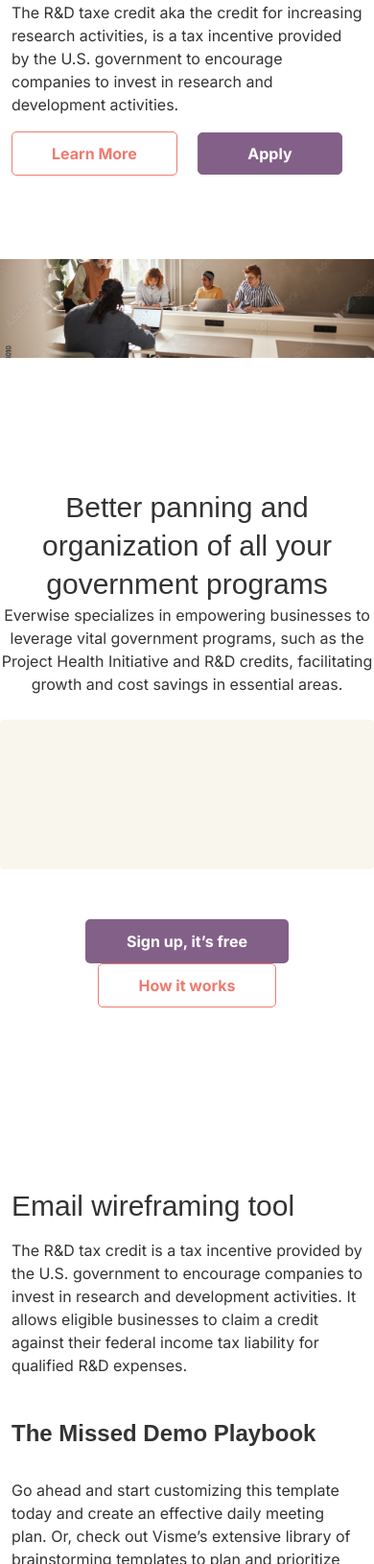
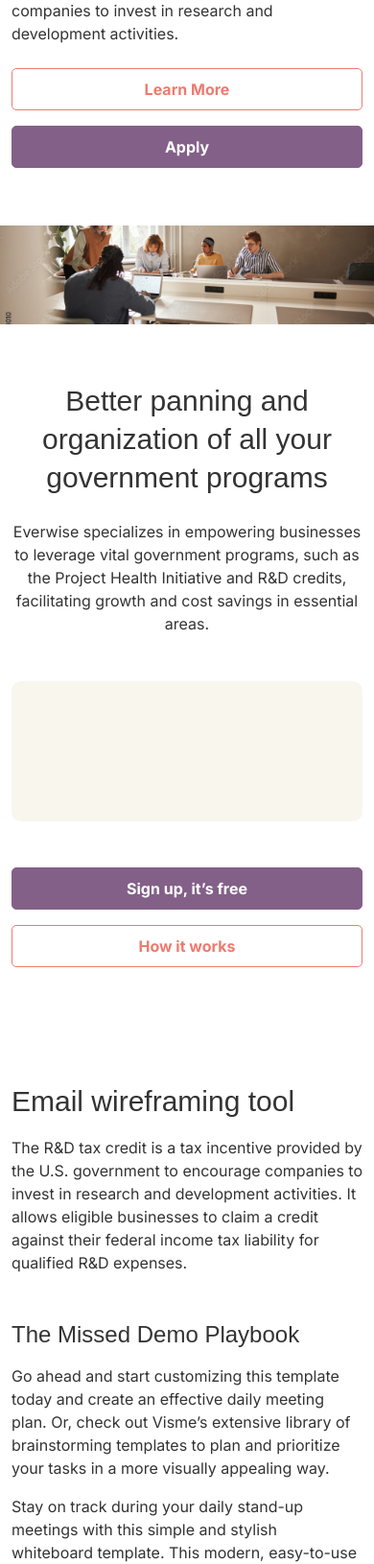
Before and after one commit to RIRashed33/everwise, a plain HTML site: page index-2.html in a window 390 px wide. Shown: the part 370-2000 px from the top of the page at 96% size. Drawn offline with Linux system fonts and the light colour scheme; a web font is replaced by a local one.

Commit message:
almost finished

```diff
--- a/css/custom.css
+++ b/css/custom.css
@@ -90,9 +90,10 @@ a.purple-btn, .salmon-btn {
     color: var(--white);
     font-weight: 700;
     line-height: 1.25;
+    min-width: 210px;
     background-color: var(--dusty-purple);
     border-radius: 5px;
-    padding: 11px 51px;
+    padding: 11px 44px;
     border: 1px solid var(--dusty-purple);
     text-align: center;
 }
@@ -101,50 +102,11 @@ a.purple-btn:hover {
     color: var(--dusty-purple);
 }
 .salmon-btn {
-    padding: 11px 44px;
     border: 1px solid var(--salmon);
     color: var(--salmon);
     background-color: transparent;
 }
 a.salmon-btn:hover {
-    color: var(--white);
-    background-color: var(--salmon);
-}
-
-
-
-
-
-
-
-
-
-
-
-.signUp-btn {
-    color: var(--white);
-    background-color: var(--dusty-purple);
-    text-align: center;
-    font-family: var(--body-font);
-    font-size: 16px;
-    font-weight: 700;
-    padding: 11px 43px;
-    border-radius: 5px;
-}
-.signUp-btn:hover {
-    background-color: var(--dark-blue);
-}
-.learnMore-btn {
-    color: var(--salmon);
-    background-color: var(--white);
-    font-family: var(--body-font);
-    font-size: 16px;
-    font-weight: 700;
-    border: 1px solid var(--salmon);
-    padding: 10px 41px;
-    border-radius: 5px;
-}
-.learnMore-btn:hover {
     color: var(--white);
     background-color: var(--salmon);
 }
@@ -189,6 +151,9 @@ a.login-btn {
 }
 a.login-btn:hover {
     color: var(--salmon);
+}
+.login-and-apply > a.purple-btn {
+    min-width: 150px;
 }
 
 /* Footer area */
@@ -254,7 +219,6 @@ nav.single-footer-nav ul li a:hover{
     background-color: var(--dark-blue);
     padding: 100px 0 120px;
     background-repeat: no-repeat;
-    background-size: contain;
     background-position: center right;
 }
 .benefits-content h2 {
@@ -300,7 +264,7 @@ nav.single-footer-nav ul li a:hover{
     padding: 100px 0;
     text-align: center;
 }
-.three-column-content {
+.three-column-content, .programs-content, .two-column-content {
     max-width: 900px;
     margin: 0 auto 60px;
 }
@@ -320,8 +284,11 @@ nav.single-footer-nav ul li a:hover{
 }
 
 /* flipped image */
-section.flipped-image-section, section.faq-section {
+section.flipped-image-section, section.faq-section, section.email-content-section {
     padding: 80px 0;
+}
+.flipped-image img {
+    border-radius: 10px;
 }
 .flipped-content p {
     margin-bottom: 32px;
@@ -358,6 +325,66 @@ section.flipped-image-section, section.faq-section {
 .single-faq-content {
     padding: 8px 0;
 }
+
+/* Inner Header */
+.inner-header-section, .programs-section {
+    padding: 100px 0 80px;
+}
+.inner-header-content {
+    max-width: 800px;
+}
+.inner-header-content p {
+    margin-bottom: 24px;
+}
+.inner-header-content a.salmon-btn, .inner-header-content a.purple-btn {
+    min-width: 170px;
+}
+/* programs-section */
+.programs-section {
+    text-align: center;
+}
+.programs-content h2 {
+    margin-bottom: 24px;
+}
+section.programs-section img {
+    width: 100%;
+    border-radius: 10px;
+    margin-bottom: 48px;
+}
+
+/* Email Content */
+.email-content-with-heading:not(.email-content-with-heading:last-child) {
+    margin-bottom: 80px;
+}
+.email-content-with-heading h3 {
+    margin-bottom: 16px;
+    line-height: 1.25;
+    font-weight: 500;
+}
+
+/* two-column-section */
+section.two-column-section {
+    text-align: center;
+}
+.two-column-section p {
+    margin-bottom: 37px;
+}
+section.two-column-section img {
+    margin-bottom: 21px;
+}
+section.two-column-section h3 {
+    margin-bottom: 13px;
+}
+section.two-column-section h5 {
+    margin-bottom: 37px;
+}
+
+
+
+
+
+
+
 
 
 
@@ -406,66 +433,3 @@ section.better-panning {
     -webkit-transform: rotate(0);
             transform: rotate(0);
  }
-
-/* Inner Header */
-.inner-header {
-    padding-top: 132px;
-    padding-bottom: 87px;
-}
-.inner-header-content {
-    max-width: 800px;
-}
-.inner-header-content h6 {
-    margin-bottom: 18px;
-}
-.inner-header-content .learnMore-btn {
-    margin-right: 17px;
-}
-
-/* programs-section */
-.programs-section {
-    padding-top: 136px;
-    padding-bottom: 187px;
-    text-align: center;
-}
-.programs-content h2, .programs-content p, .two-column-section h2, .two-column-section p {
-    max-width: 870px;
-    margin: 0 auto;
-}
-.programs-content p {
-    margin-bottom: 25px;
-}
-.programs-content img {
-    margin-bottom: 52px;
-}
-
-/* Email Content */
-section.email-content-section {
-    margin-bottom: 145px;
-}
-section.email-content-section h2 {
-    margin-bottom: 14px;
-}
-section.email-content-section h3 {
-    margin-top: 35px;
-    margin-bottom: 23px;
-}
-
-
-/* two-column-section */
-.two-column-section {
-    text-align: center;
-    margin-bottom: 130px;
-}
-.two-column-section p {
-    margin-bottom: 37px;
-}
-section.two-column-section img {
-    margin-bottom: 21px;
-}
-section.two-column-section h3 {
-    margin-bottom: 13px;
-}
-section.two-column-section h5 {
-    margin-bottom: 37px;
-}
--- a/css/responsive.css
+++ b/css/responsive.css
@@ -126,10 +126,10 @@
         flex-direction: column;
         align-items: stretch;
     }
-    .benefits-section, .three-column-section {
+    .benefits-section, .three-column-section, .inner-header-section, .programs-section, section.email-content-section {
         padding: 60px 0;
     }
-    .benefits-content h2 {
+    .benefits-content h2, .email-content-with-heading:not(.email-content-with-heading:last-child), .three-column-content, .programs-content, .two-column-content {
         margin-bottom: 48px;
     }
 
@@ -171,7 +171,6 @@
         background-image: url(../img/bg-vector-2.png);
         background-repeat: no-repeat;
         background-position: center left;
-        background-size: contain;
     }
     section.faq-section {
         background-image: url(../img/bg-vector-3.png);
--- a/index-2.html
+++ b/index-2.html
@@ -63,70 +63,83 @@
     </header>
     <!-- End Header -->
 
-<!-- Inner Section -->
-<section class="inner-header">
+    <section class="inner-header-section">
         <div class="large-container">
             <div class="inner-header-content">
                 <h6>IRS Form 6765</h6>
                 <h1>R&D (Research and Development) tax credit</h1>
                 <p>The R&D taxe credit aka the credit for increasing research activities, is a tax incentive provided by the U.S. government to encourage companies to invest in research and development activities.</p>
-            <a href="#" class="learnMore-btn">Learn More</a>
+                <div class="button-group">
+                    <a href="#" class="salmon-btn">Learn More</a>
                     <a href="#" class="purple-btn">Apply</a>
-        </div>
-    </div>
-</section>
-
-<!-- Full width BG -->
-<section class="full-width-bg">
-    <img src="./img/full-width-img.png" alt="">
-</section>
-
-<!-- Program section -->
-<section class="programs-section">
-    <div class="div-1000">
-        <div class="programs-content">
-            <h2>Better panning and organization of all your government programs</h2>
-            <p>Everwise specializes in empowering businesses to leverage vital government programs, such as the Project Health Initiative and R&D credits, facilitating growth and cost savings in essential areas.</p>
-            <img src="./img/image-1000.400.png" alt="">
-            <a href="#" class="signUp-btn">Sign up, it’s free</a>
-            <a href="#" class="learnMore-btn">How it works</a>
-        </div>
-    </div>
-</section>
-
-<!-- Email Content  -->
-<section class="email-content-section">
-    <div class="container">
-        <h2>Email wireframing tool</h2>
-        <p>The R&D tax credit is a tax incentive provided by the U.S. government to encourage companies to invest in research and development activities. It allows eligible businesses to claim a credit against their federal income tax liability for qualified R&D expenses.</p>
-        <h3>The Missed Demo Playbook</h3>
-        <p>Go ahead and start customizing this template today and create an effective daily meeting plan. Or, check out Visme’s extensive library of brainstorming templates to plan and prioritize your tasks in a more visually appealing way.</p>
-        <p> Stay on track during your daily stand-up meetings with this simple and stylish whiteboard template.</p>
-        <p>This modern, easy-to-use whiteboard template is a great choice for teams who need to stay on top of daily tasks and objectives. Identify problems, assign tasks and introduce new projects, all in one efficient step.</p>
-    </div>
-</section>
-
-<!-- Two Column  -->
-<section class="two-column-section">
-    <div class="div-1000">
-        <h2>Better panning and organization of all your government programs</h2>
-        <p>Everwise specializes in empowering businesses to leverage vital government programs, such as the Project Health Initiative and R&D credits, facilitating growth and cost savings in essential areas.</p>
-        <div class="row">
-            <div class="col-md-6">
-                <img src="./img/image-490.250.png" alt="">
-                <h3>Title</h3>
-                <h5>Email signatures for creatives, small businesses, and growing companies.</h5>
-                <a href="#" class="learnMore-btn">How it works</a>
-            </div>
-            <div class="col-md-6">
-                <img src="./img/image-490.250.png" alt="">
-                <h3>Title</h3>
-                <h5>Email signatures for creatives, small businesses, and growing companies.</h5>
-                <a href="#" class="learnMore-btn">How it works</a>
                 </div>
             </div>
         </div>
     </section>
+    <!-- End Section -->
+
+    <section class="full-width-image">
+        <img src="./img/full-width-img.png" alt="">
+    </section>
+    <!-- End Section -->
+
+    <section class="programs-section">
+        <div class="container div-1000">
+            <div class="programs-content">
+                <h2>Better panning and organization of all your government programs</h2>
+                <p>Everwise specializes in empowering businesses to leverage vital government programs, such as the Project Health Initiative and R&D credits, facilitating growth and cost savings in essential areas.</p>
+            </div>
+            <img src="./img/image-1000.400.png" alt="">
+            <div class="button-group justify-content-center">
+                <a href="#" class="purple-btn">Sign up, it’s free</a>
+                <a href="#" class="salmon-btn">How it works</a>
+            </div>
+        </div>
+    </section>
+    <!-- End Section -->
+
+    <section class="email-content-section">
+        <div class="container">
+            <div class="email-content-with-heading">
+                <h2>Email wireframing tool</h2>
+                <p>The R&D tax credit is a tax incentive provided by the U.S. government to encourage companies to invest in research and development activities. It allows eligible businesses to claim a credit against their federal income tax liability for qualified R&D expenses.</p>
+            </div>
+            <div class="email-content-with-heading">
+                <h3>The Missed Demo Playbook</h3>
+                <p>Go ahead and start customizing this template today and create an effective daily meeting plan. Or, check out Visme’s extensive library of brainstorming templates to plan and prioritize your tasks in a more visually appealing way.</p>
+                <p>Stay on track during your daily stand-up meetings with this simple and stylish whiteboard template. This modern, easy-to-use whiteboard template is a great choice for teams who need to stay on top of daily tasks and objectives. Identify problems, assign tasks and introduce new projects, all in one efficient step.</p>
+            </div>
+        </div>
+    </section>
+    <!-- End Section -->
+
+    <section class="two-column-section">
+        <div class="container div-1000">
+            <div class="two-column-content">
+                <h2>Better panning and organization of all your government programs</h2>
+                <p>Everwise specializes in empowering businesses to leverage vital government programs, such as the Project Health Initiative and R&D credits, facilitating growth and cost savings in essential areas.</p>
+            </div>
+            <div class="row">
+                <div class="col-md-6">
+                    <div class="single-column-content">
+                        <img src="./img/image-490.250.png" alt="">
+                        <h3>Title</h3>
+                        <h5>Email signatures for creatives, small businesses, and growing companies.</h5>
+                        <a href="#" class="salmon-btn">How it works</a>
+                    </div>
+                </div>
+                <div class="col-md-6">
+                    <div class="single-column-content">
+                        <img src="./img/image-490.250.png" alt="">
+                        <h3>Title</h3>
+                        <h5>Email signatures for creatives, small businesses, and growing companies.</h5>
+                        <a href="#" class="salmon-btn">How it works</a>
+                    </div>
+                </div>
+            </div>
+        </div>
+    </section>
+    <!-- End Section -->
 
 
 
```
Also changed, not shown: index.html (+3 -0 lines). Lines whose indentation alone changed are shown as unchanged.
